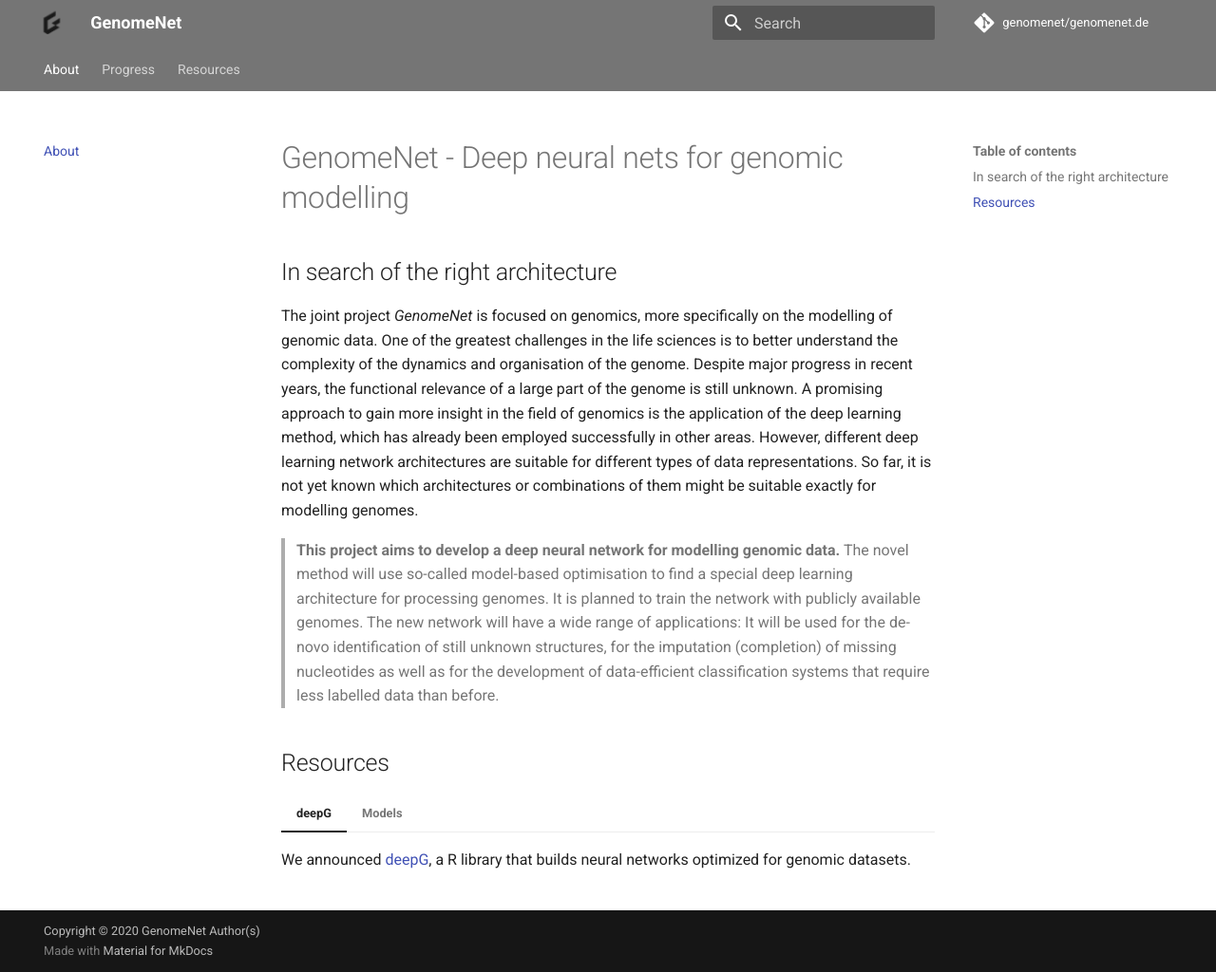
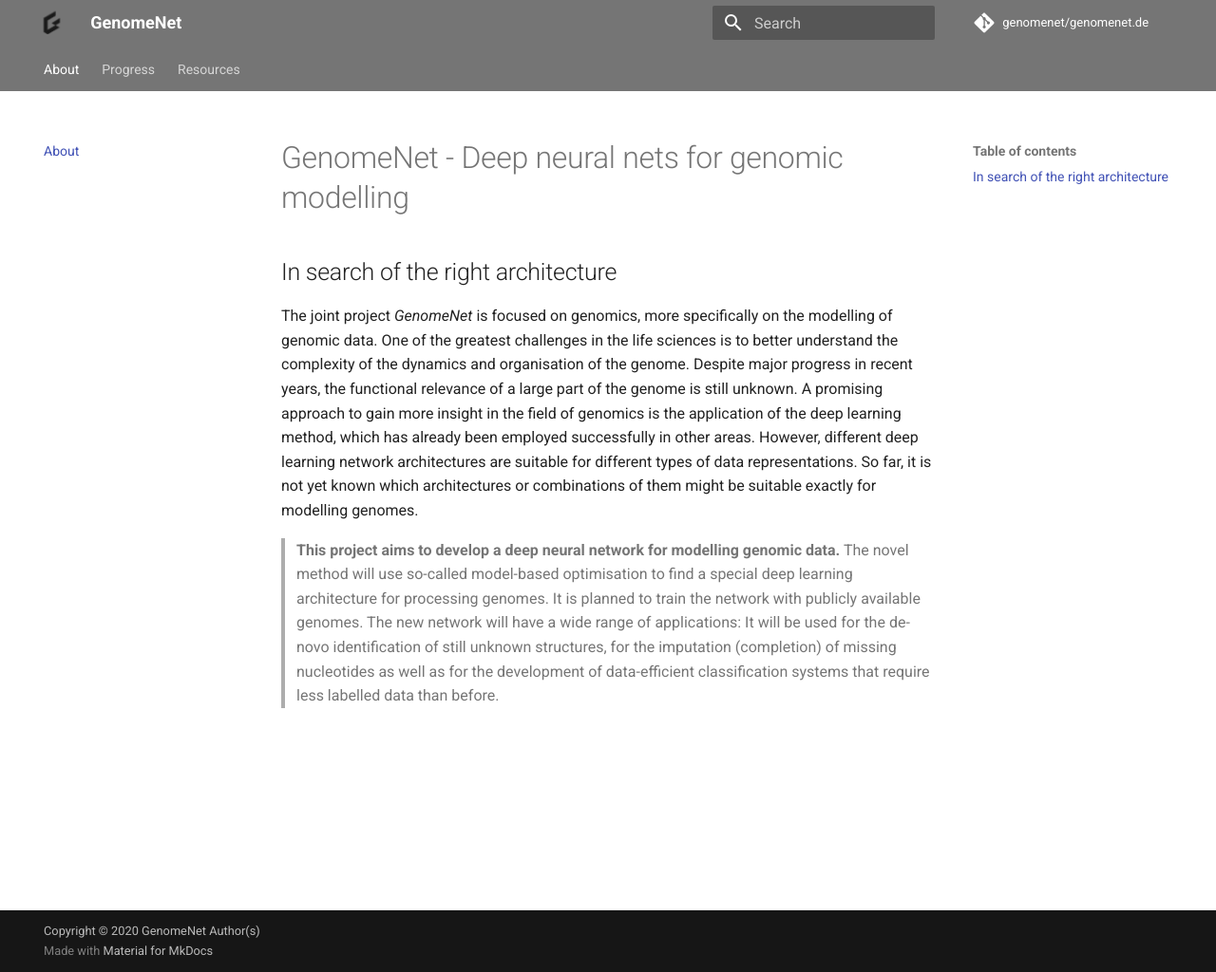
Before and after one commit to GenomeNet/genomenet.de, an MkDocs documentation site: the page built from docs/index.md, in a window 1280 px wide and 1024 px high. Shown: the whole window at 95% size. Built offline with MkDocs 1.6.1 and Material for MkDocs 9.7.7, drawn with Linux system fonts in a browser that asks for light colours; comment, search, counter and statistics services are not loaded.

Commit message:
Update index.md

```diff
--- a/docs/index.md
+++ b/docs/index.md
@@ -4,12 +4,3 @@
 The joint project _GenomeNet_ is focused on genomics, more specifically on the modelling of genomic data. One of the greatest challenges in the life sciences is to better understand the complexity of the dynamics and organisation of the genome. Despite major progress in recent years, the functional relevance of a large part of the genome is still unknown. A promising approach to gain more insight in the field of genomics is the application of the deep learning method, which has already been employed successfully in other areas. However, different deep learning network architectures are suitable for different types of data representations. So far, it is not yet known which architectures or combinations of them might be suitable exactly for modelling genomes.
 
 >  **This project aims to develop a deep neural network for modelling genomic data.** The novel method will use so-called model-based optimisation to find a special deep learning architecture for processing genomes. It is planned to train the network with publicly available genomes. The new network will have a wide range of applications: It will be used for the de-novo identification of still unknown structures, for the imputation (completion) of missing nucleotides as well as for the development of data-efficient classification systems that require less labelled data than before.
-
-
-## Resources
-
-=== "deepG"
-    We announced [deepG](./deepG/getting-started.md), a R library that builds neural networks optimized for genomic datasets.
-
-=== "Models"
-    TODO
```
